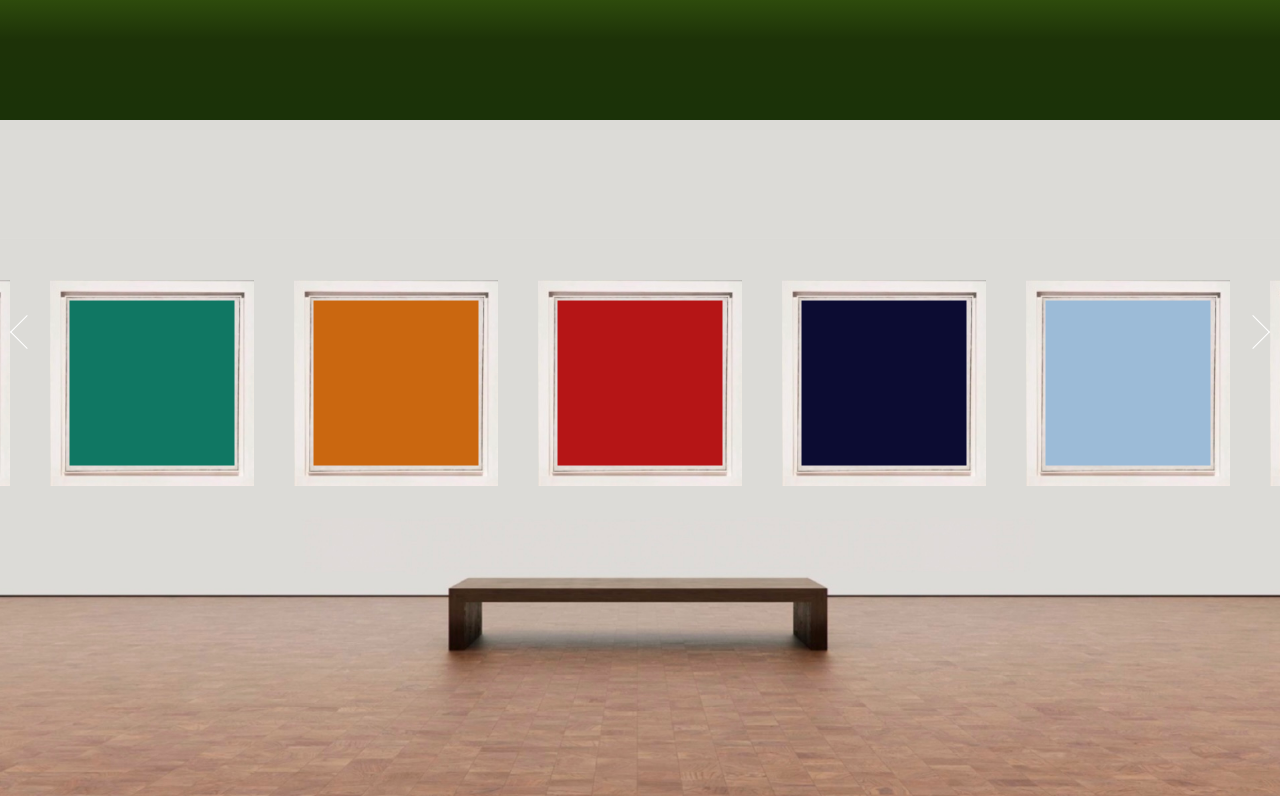
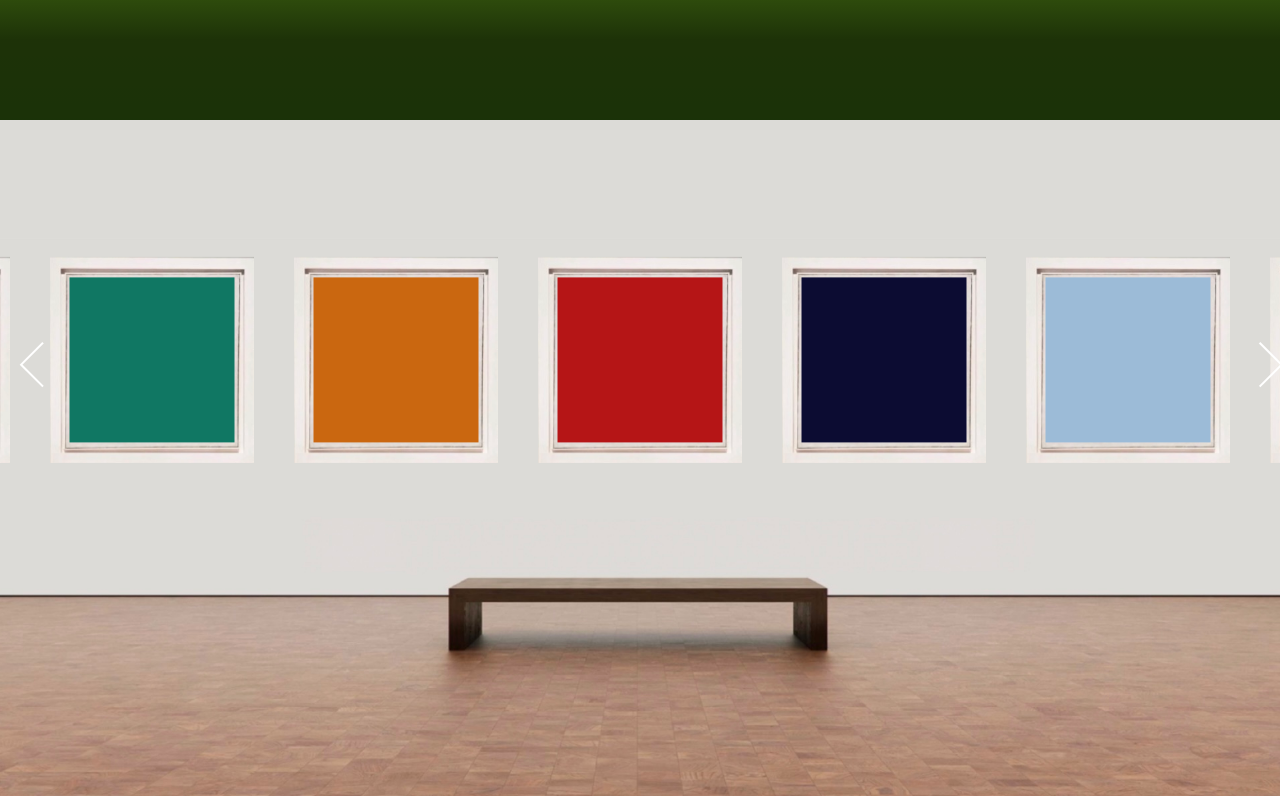
Before and after one commit to finndayton/ACC_website, a plain HTML site: page index.html in a window 1280 px wide. Shown: the part 680-1476 px from the top of the page. Drawn offline with nearby package versions, Linux system fonts and the light colour scheme.

Commit message:
Fix vertical spacing of gallery and arrows

```diff
--- a/index.html
+++ b/index.html
@@ -71,6 +71,10 @@
     <!-- Art -->
     <div id="art">
       <img id="art-gallery" src="images/gallery.jpg">
+      <div id="art-arrows">
+        <a><span id="left"></span></a>
+        <a><span id="right"></span></a>
+      </div>
       <div id="art-carousel">
         <div class="gallery-painting-container">
           <img class="gallery-frame" src="images/gallery-frame.jpg">
@@ -97,8 +101,6 @@
           <div class="gallery-painting" style="background-color: #588;"></div>
         </div>
       </div>
-      <a><span id="left"></span></a>
-      <a><span id="right"></span></a>
     </div>
 
     <button onclick="typeWriter()">Click me</button>
--- a/styles/art.css
+++ b/styles/art.css
@@ -18,10 +18,13 @@
 
 #art #art-carousel {
   position: absolute;
-  top: 20%;
-  display: flex;
-  justify-content: space-between;
-  /* width: calc(100% - 60px); */
+  height: 60vh;
+  width: 100%;
+}
+
+#art #art-arrows {
+  position: absolute;
+  height: 60vh;
   width: 100%;
 }
 
@@ -31,6 +34,7 @@
   display: flex;
   justify-content: center;
   transition-duration: 0.5s;
+  transform: translateY(-50%);
 }
 
 #art .gallery-painting-container:hover {
@@ -60,11 +64,11 @@
 
 #art span {
   position: absolute;
-  top: 25%;
-  width: 24px;
-  height: 24px;
-  border-left: 1px solid #fff;
-  border-bottom: 1px solid #fff;
+  top: 50%;
+  width: 2.5vw;
+  height: 2.5vw;
+  border-left: 2px solid #fff;
+  border-bottom: 2px solid #fff;
   box-sizing: border-box;
   z-index: 50;
 }
@@ -74,11 +78,11 @@
 }
 
 #art #left {
-  transform: rotate(45deg);
+  transform: rotate(45deg) translateY(-50%);
   left: 15px;
 }
 
 #art #right {
-  transform: rotate(-135deg);
+  transform: rotate(-135deg) translateY(50%);
   right: 15px;
 }
```
